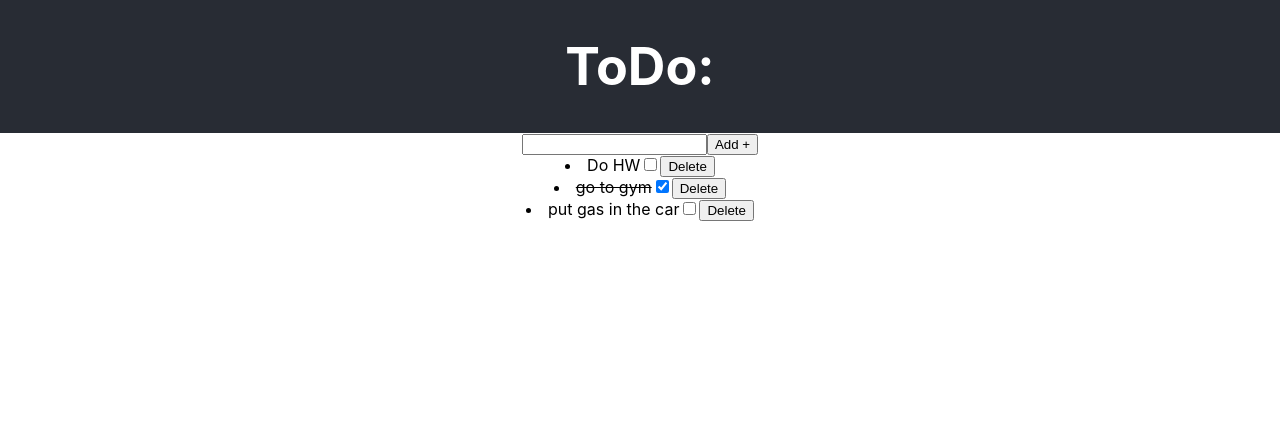
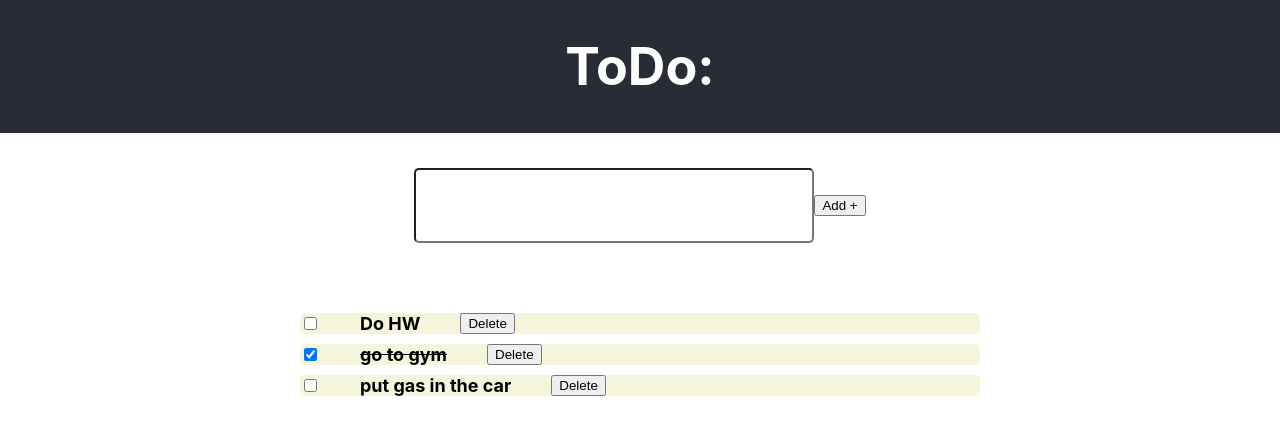
Before and after one commit to inan7978/todo_list, a React (Create React App) app: page / in a window 1280 px wide. Shown: the top 434 px of the page. Built offline with nearby package versions, Linux system fonts and the light colour scheme.

Commit message:
worked on the CSS a bit

```diff
--- a/src/List.css
+++ b/src/List.css
@@ -1,13 +1,40 @@
+* {
+  box-sizing: border-box;
+}
 .completed {
   text-decoration: line-through;
 }
 
-.tasks-block {
-  max-width: 80vw;
+.all-tasks-container {
+  padding: 35px;
+  width: 750px;
   margin: auto;
+  display: flex;
+  flex-direction: column;
+  gap: 10px;
 }
-.task-block-contents {
+
+.task-container {
+  background-color: beige;
   display: flex;
-  max-width: 400px;
-  background-color: beige;
+  gap: 40px;
+  border-radius: 5px;
 }
+.task-text {
+  font-size: large;
+  font-weight: 650;
+}
+.new-task-field {
+  padding: 35px;
+}
+
+.new-task-text {
+  border-radius: 5px;
+  height: 75px;
+  width: 400px;
+  size: 25px;
+  padding-right: 15px;
+}
+
+.new-task-button {
+}
--- a/src/List.js
+++ b/src/List.js
@@ -55,8 +55,7 @@ function List() {
   const mappedItems = list.map((item) => {
     return (
       <>
-        <li key={item.id} className={item.completed ? "completed" : ""}>
-          {item.task}
+        <div className="task-container">
           <input
             type="checkbox"
             defaultChecked={item.completed}
@@ -64,6 +63,12 @@ function List() {
               handleComplete(item);
             }}
           />
+          <span
+            key={item.id}
+            className={item.completed ? "completed task-text" : "task-text"}
+          >
+            {item.task}
+          </span>
           <button
             onClick={() => {
               handleDelete(item.id);
@@ -71,18 +76,24 @@ function List() {
           >
             Delete
           </button>
-        </li>
+        </div>
       </>
     );
   });
 
   return (
     <>
-      <form onSubmit={handleSubmit}>
-        <input value={newTask} onChange={(e) => setNewTask(e.target.value)} />
-        <button type="submit">Add +</button>
+      <form onSubmit={handleSubmit} className="new-task-field">
+        <input
+          className={"new-task-text"}
+          value={newTask}
+          onChange={(e) => setNewTask(e.target.value)}
+        />
+        <button className={"new-task-button"} type="submit">
+          Add +
+        </button>
       </form>
-      <div className="tasks-block">{mappedItems}</div>
+      <div className="all-tasks-container">{mappedItems}</div>
     </>
   );
 }
```
